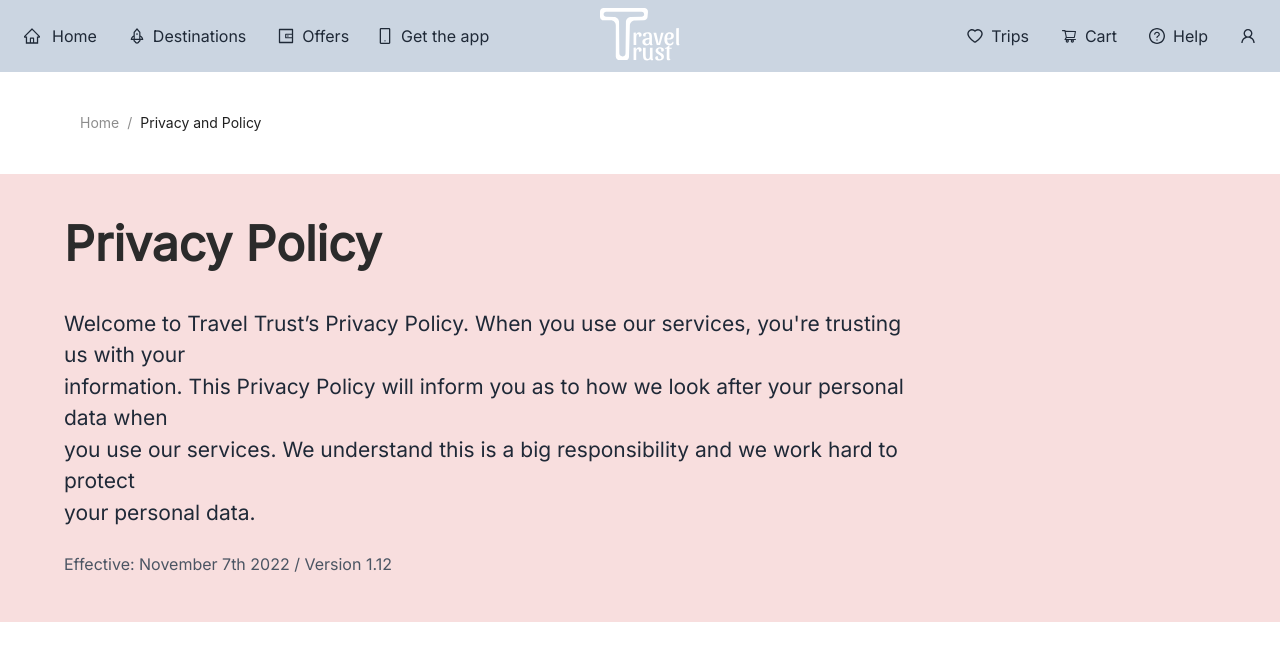
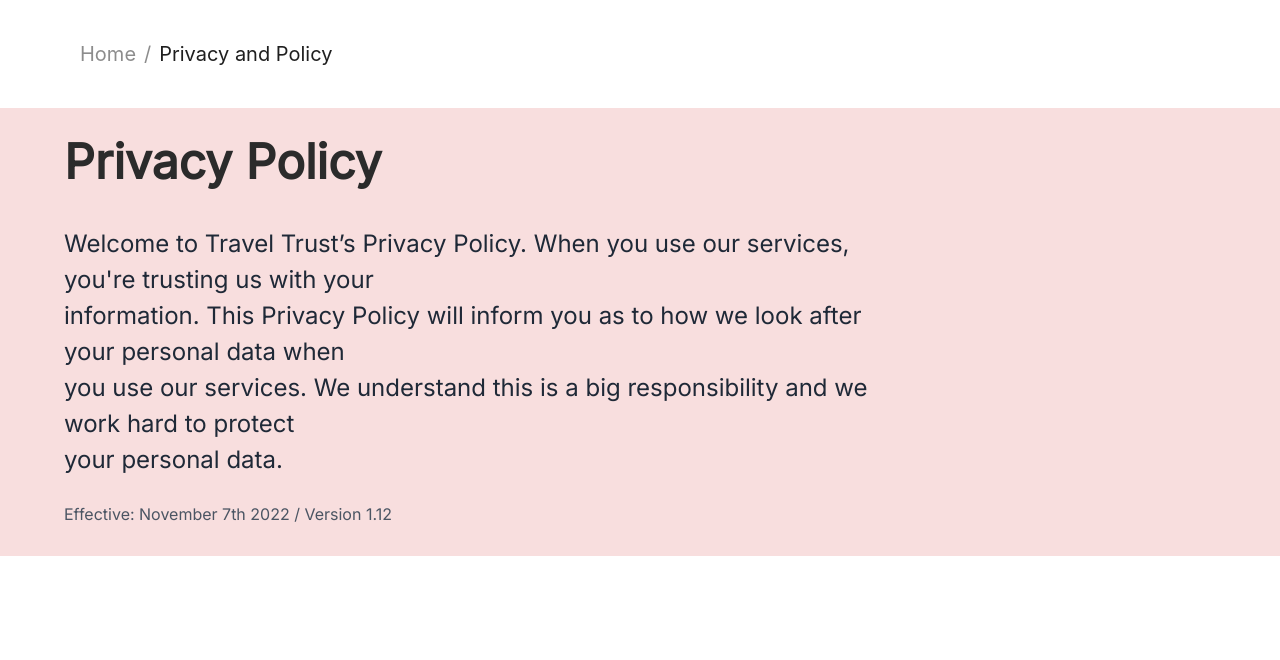
Before and after one commit to AhmedEldesoky99/Travel-Trust-ITI-Frontend, a React (Vite) app: page /privacy in a window 1280 px wide. Shown: the top 660 px of the page. Built offline with nearby package versions, Linux system fonts and the light colour scheme; a web font is replaced by a local one.

Commit message:
Modify PrivacyPolicy Page

```diff
--- a/src/pages/PrivacyPolicy/index.jsx
+++ b/src/pages/PrivacyPolicy/index.jsx
@@ -1,5 +1,4 @@
 import { animated, useScroll, useInView, useSpring } from "@react-spring/web";
-import Navbar from "../../components/shared/Navbar";
 import Footer from "../../components/shared/Footer";
 import { Breadcrumb } from "antd";
 
@@ -26,9 +25,8 @@
 
   return (
     <>
-      <Navbar />
       <Breadcrumb
-        className="ml-20 mt-10 mb-10"
+        className="ml-20 mt-10 mb-10 text-xl"
         items={[
           {
             title: <a href="http://localhost:5173/">Home</a>,
@@ -48,7 +46,7 @@
             <h1 className=" text-[#2B2B2B] text-[30px] md:text-4xl lg:text-5xl font-bold">
               Privacy Policy
             </h1>
-            <p className="mt-2 md:mt-10 text-[17px] md:text-[21px] ">
+            <p className="mt-2 md:mt-10 text-[20px] md:text-[24px] ">
               Welcome to Travel Trust’s Privacy Policy. When you use our
               services, you're trusting us with your <br /> information. This
               Privacy Policy will inform you as to how we look after your
@@ -65,10 +63,10 @@
       </div>
       <animated.div  style={springProps} className="mx-20 mt-16 flex flex-col gap-8">
         <div >
-          <h2 className="text-[26px] md:text[28px] lg:text-[34px] text-[#0f0f0f] font-medium">
+          <h2 className="text-[28px] md:text[32px] lg:text-[36px] text-[#0f0f0f] font-medium">
             Your personal data and our promises to you
           </h2>
-          <div className="md:mt-10 text-[17px] md:text-[21px] mt-6">
+          <div className="md:mt-10 text-[20px] md:text-[24px] mt-6">
             Your personal data is very important to us. Whenever you use our
             website or app, we’re
             <br /> committed to these four privacy promises:
@@ -95,10 +93,10 @@
           </div>
         </div>
         <div>
-          <h2 className="text-[26px] md:text[28px] lg:text-[34px] text-[#0f0f0f]">
+          <h2 className="text-[28px] md:text[32px] lg:text-[36px] text-[#0f0f0f]">
             Personal data you give us
           </h2>
-          <div className="md:mt-10 text-[17px] md:text-[21px] mt-6">
+          <div className="md:mt-10 text-[20px] md:text-[24px] mt-6">
             You may need to give us your personal data to use our services and
             book tickets – more <br />
             on that below. Personal data is anything that helps identify. It’s
@@ -121,10 +119,10 @@
           </div>
         </div>
         <div className="mb-20">
-          <h2 className="text-[26px] md:text[28px] lg:text-[34px] text-[#0f0f0f]">
+          <h2 className="text-[28px] md:text[32px] lg:text-[36px] text-[#0f0f0f]">
             Personal data you give us about others
           </h2>
-          <p className="md:mt-10 text-[17px] md:text-[21px] ">
+          <p className="md:mt-10 text-[20px] md:text-[24px] ">
             You may be doing a trip with other guests whose details we may also
             need in order for them
             <br /> to travel. By entering someone else’s personal data, you
```
